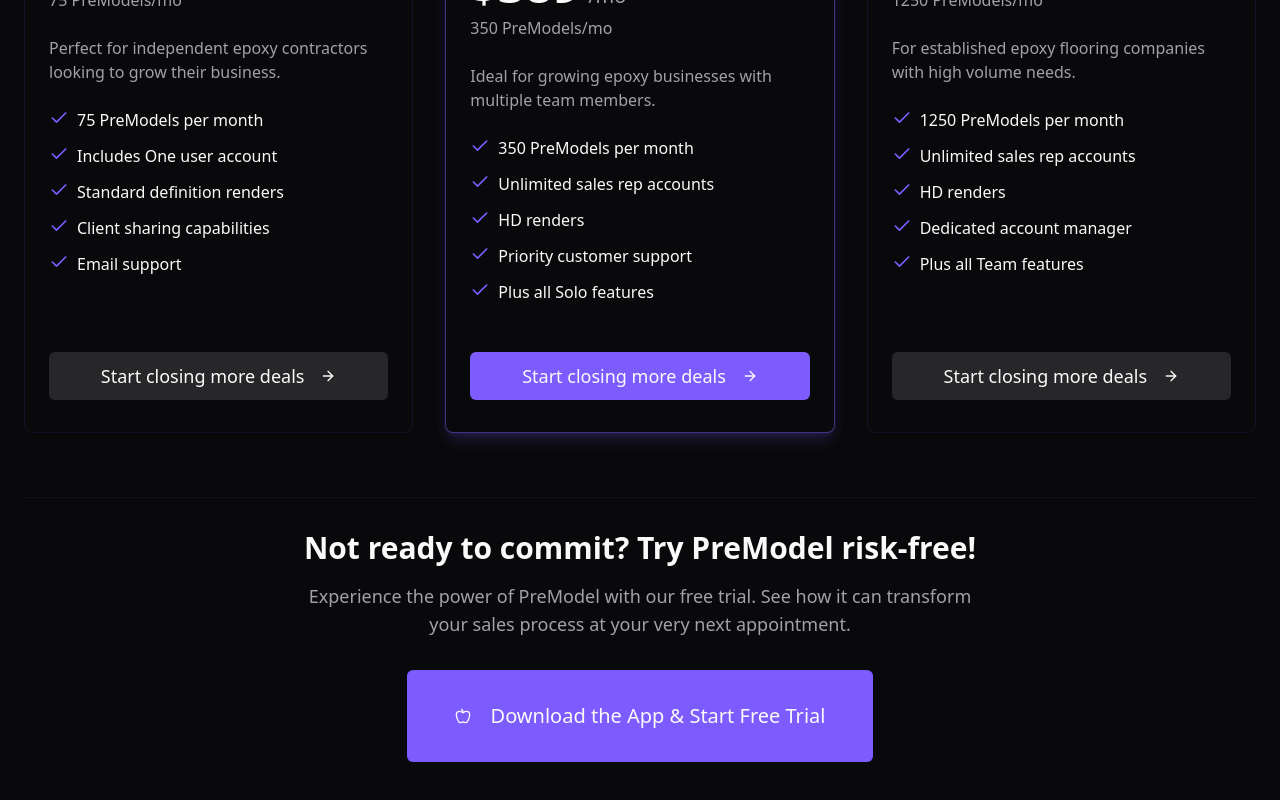
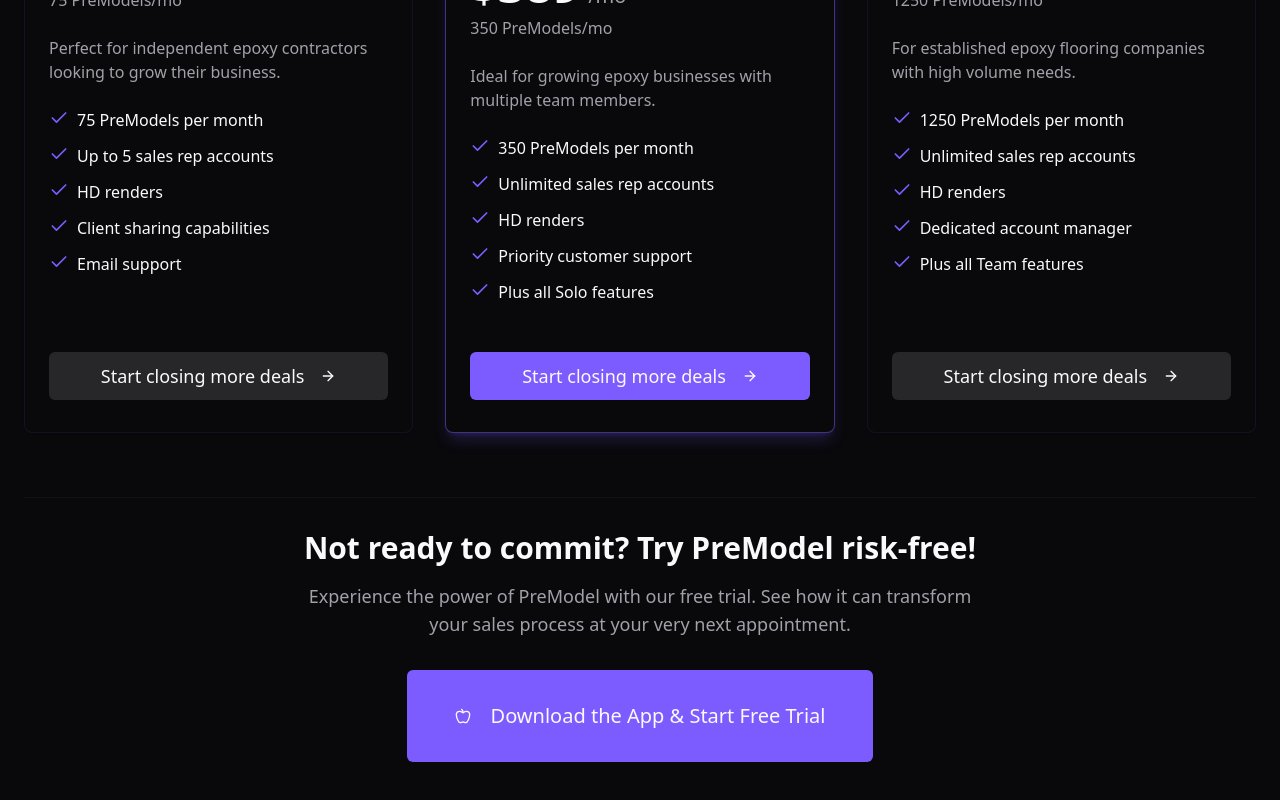
Before and after one commit to Jberry69poo/premodelai, a React (Vite) app: page / in a window 1280 px wide. Shown: the part 3605-4405 px from the top of the page. Built offline with nearby package versions, Linux system fonts and the light colour scheme.

Commit message:
Fix: Update pricing plan features
Update the features listed for the Solo pricing plan to include up to 5 sales rep accounts and HD renders.

```diff
--- a/src/components/Pricing.tsx
+++ b/src/components/Pricing.tsx
@@ -1,3 +1,4 @@
+
 import React, { useEffect } from "react";
 import { Card, CardContent, CardDescription, CardFooter, CardHeader, CardTitle } from "@/components/ui/card";
 import { Button } from "@/components/ui/button";
@@ -29,7 +30,7 @@ export const Pricing = () => {
     price: "$129",
     preModels: "75 PreModels/mo",
     description: "Perfect for independent epoxy contractors looking to grow their business.",
-    features: ["75 PreModels per month", "Includes One user account", "Standard definition renders", "Client sharing capabilities", "Email support"],
+    features: ["75 PreModels per month", "Up to 5 sales rep accounts", "HD renders", "Client sharing capabilities", "Email support"],
     cta: "Start closing more deals",
     stripeLink: "https://buy.stripe.com/00gbJuad3f2w7VCbJl"
   }, {
```
